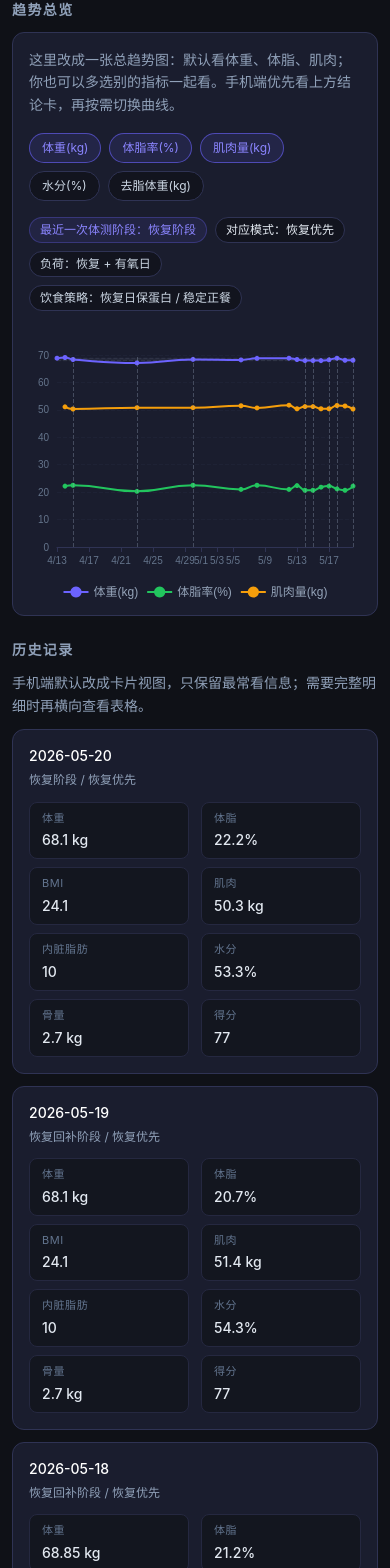
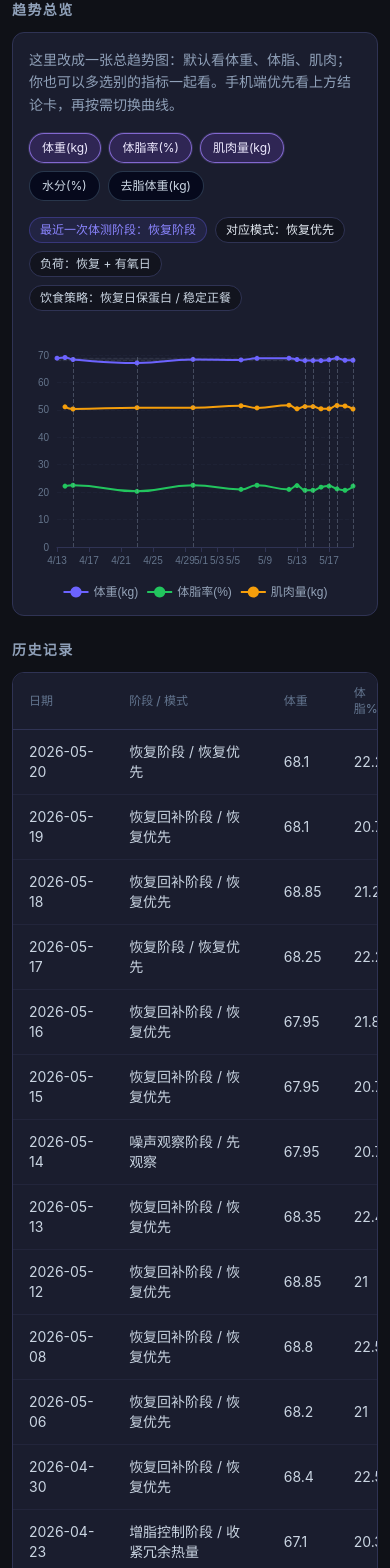
Before and after one commit to hc-xshh/body-dashboard, a React (Vite) app: page / in a window 390 px wide. Shown: the part 9179-10747 px from the top of the page. Built offline with nearby package versions, Linux system fonts and the light colour scheme.

Commit message:
fix: allow empty trend selection and restore history table

```diff
--- a/src/App.jsx
+++ b/src/App.jsx
@@ -18,7 +18,6 @@ import { getDietPlan, getSkincarePlan, getTodayLabel, getTrainingPlan, weeklyTra
 import { getDecisionDisplay } from './utils/decisionPresentation'
 import {
   DEFAULT_TREND_METRIC_KEYS,
-  getHistoryCards,
   getMetricSelectorItems,
   sanitizeSelectedTrendMetrics,
 } from './utils/trendPresentation'
@@ -143,8 +142,8 @@ export default function App() {
     [selectedTrendMetricKeys],
   )
   const trendSelectorItems = useMemo(
-    () => getMetricSelectorItems(trendMetrics, selectedTrendMetrics.map(metric => metric.key)),
-    [selectedTrendMetrics],
+    () => getMetricSelectorItems(trendMetrics, selectedTrendMetricKeys),
+    [selectedTrendMetricKeys],
   )
   const historyDecisionMap = new Map(
     [...sorted]
@@ -156,7 +155,6 @@ export default function App() {
         return [record.date, decision]
       }),
   )
-  const historyCards = getHistoryCards(sorted, historyDecisionMap)
 
   return (
     <div className="min-h-screen bg-dark-900 text-slate-200 font-sans">
@@ -301,16 +299,15 @@ export default function App() {
                   onClick={() => setSelectedTrendMetricKeys((current) => {
                     const normalized = sanitizeSelectedTrendMetrics(current, trendMetrics)
                     if (normalized.includes(item.key)) {
-                      const next = normalized.filter((key) => key !== item.key)
-                      return next.length ? next : DEFAULT_TREND_METRIC_KEYS
+                      return normalized.filter((key) => key !== item.key)
                     }
                     return [...normalized, item.key]
                   })}
                   className={[
                     'rounded-full border px-3 py-1.5 text-xs transition sm:text-sm',
                     item.selected
-                      ? 'border-accent/60 bg-accent/12 text-accent-light'
-                      : 'border-dark-600 bg-dark-900/70 text-slate-300 hover:border-accent/35 hover:text-slate-100',
+                      ? 'border-violet-400/70 bg-violet-500/18 text-violet-100 shadow-[0_0_0_1px_rgba(167,139,250,0.16)]'
+                      : 'border-slate-700/80 bg-slate-950/80 text-slate-300 hover:border-violet-400/35 hover:text-slate-100',
                   ].join(' ')}
                 >
                   {item.label}
@@ -323,31 +320,8 @@ export default function App() {
 
         <section className="scroll-mt-24">
           <h2 className="text-sm font-semibold text-slate-400 uppercase tracking-widest mb-3">历史记录</h2>
-          <div className="space-y-3 sm:hidden">
-            <p className="text-sm leading-relaxed text-slate-400">
-              手机端默认改成卡片视图，只保留最常看信息；需要完整明细时再横向查看表格。
-            </p>
-            {historyCards.map((card) => (
-              <article key={card.key} className="rounded-xl border border-dark-600 bg-dark-800 p-4">
-                <div className="flex items-start justify-between gap-3">
-                  <div>
-                    <div className="text-sm font-medium text-white">{card.dateLabel}</div>
-                    <div className="mt-1 text-xs leading-relaxed text-slate-400">{card.stageModeLabel}</div>
-                  </div>
-                </div>
-                <dl className="mt-3 grid grid-cols-2 gap-x-3 gap-y-2 text-sm">
-                  {card.metrics.map((metric) => (
-                    <div key={`${card.key}-${metric.label}`} className="rounded-lg border border-dark-700 bg-dark-900/60 px-3 py-2">
-                      <dt className="text-[11px] uppercase tracking-wider text-slate-500">{metric.label}</dt>
-                      <dd className="mt-1 text-sm font-medium text-slate-200">{metric.value}</dd>
-                    </div>
-                  ))}
-                </dl>
-              </article>
-            ))}
-          </div>
-          <div className="hidden overflow-x-auto rounded-xl border border-dark-600 bg-dark-800 sm:block">
-            <table className="w-full text-sm">
+          <div className="overflow-x-auto rounded-xl border border-dark-600 bg-dark-800">
+            <table className="w-full min-w-[760px] text-sm">
               <thead>
                 <tr className="border-b border-dark-600 text-slate-500 text-xs uppercase">
                   {['日期','阶段 / 模式','体重','体脂%','BMI','肌肉量','内脏脂肪','水分%','骨量','得分'].map(h => (
--- a/src/components/TrendChart.jsx
+++ b/src/components/TrendChart.jsx
@@ -52,6 +52,15 @@ function computeBaselineBand(data, metricKey, minSamples = 4) {
 export default function TrendChart({ data, metrics }) {
   const colors = ['#6c63ff', '#22c55e', '#f59e0b', '#ef4444', '#38bdf8']
   const layout = getTrendChartLayout(typeof window === 'undefined' ? 1280 : window.innerWidth)
+
+  if (!metrics.length) {
+    return (
+      <div className="rounded-xl border border-dashed border-dark-600 bg-dark-900/45 px-4 py-8 text-center text-sm leading-relaxed text-slate-400">
+        当前未选择任何指标，图表留空。勾选上方指标后再看趋势线。
+      </div>
+    )
+  }
+
   const decisionTimeline = buildDecisionTimeline(data)
   const decisionMap = new Map(decisionTimeline.map(item => [item.date, item]))
   const latestDecision = decisionTimeline[decisionTimeline.length - 1] ?? null
--- a/src/utils/trendPresentation.js
+++ b/src/utils/trendPresentation.js
@@ -1,35 +1,4 @@
 export const DEFAULT_TREND_METRIC_KEYS = ['weight', 'bodyFat', 'muscle']
-
-function formatMetricValue(value, unit = '') {
-  if (value == null || value === '') return '—'
-  return `${value}${unit}`
-}
-
-export function getHistoryCards(rows = [], decisionMap = new Map()) {
-  return rows.map((row) => {
-    const decision = decisionMap.get(row.date)
-
-    return {
-      key: `${row.date}-${row.time ?? ''}`,
-      dateLabel: row.date,
-      stageModeLabel: decision ? `${decision.stageLabel} / ${decision.badge}` : '—',
-      metrics: [
-        { label: '体重', value: formatMetricValue(row.weight, ' kg') },
-        { label: '体脂', value: formatMetricValue(row.bodyFat, '%') },
-        { label: 'BMI', value: formatMetricValue(row.bmi) },
-        { label: '肌肉', value: formatMetricValue(row.muscle, ' kg') },
-        { label: '内脏脂肪', value: formatMetricValue(row.visceralFat) },
-        { label: '水分', value: formatMetricValue(row.water, '%') },
-        { label: '骨量', value: formatMetricValue(row.bone, ' kg') },
-        { label: '得分', value: formatMetricValue(row.score) },
-      ],
-    }
-  })
-}
-
-export function getMobileHistoryColumns() {
-  return ['日期', '阶段 / 模式', '体重', '体脂%']
-}
 
 export function getMetricSelectorItems(metrics = [], selectedKeys = []) {
   const selected = new Set(selectedKeys)
@@ -42,11 +11,7 @@ export function getMetricSelectorItems(metrics = [], selectedKeys = []) {
 
 export function sanitizeSelectedTrendMetrics(selectedKeys = [], metrics = []) {
   const available = new Set(metrics.map(metric => metric.key))
-  const filtered = [...new Set(selectedKeys)].filter(key => available.has(key))
-
-  if (filtered.length) return filtered
-
-  return DEFAULT_TREND_METRIC_KEYS.filter(key => available.has(key))
+  return [...new Set(selectedKeys)].filter(key => available.has(key))
 }
 
 export function getTrendChartLayout(viewportWidth = 1280) {
```
Also changed, not shown: 1 other file (tests, documents, lock files or other folders).
